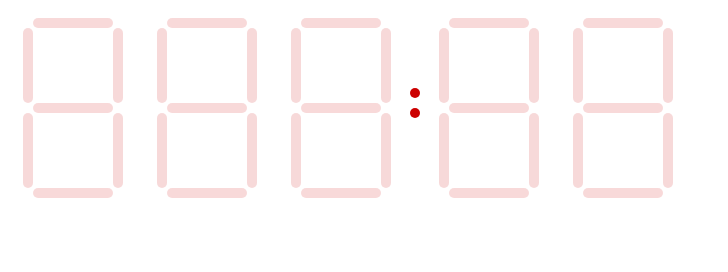
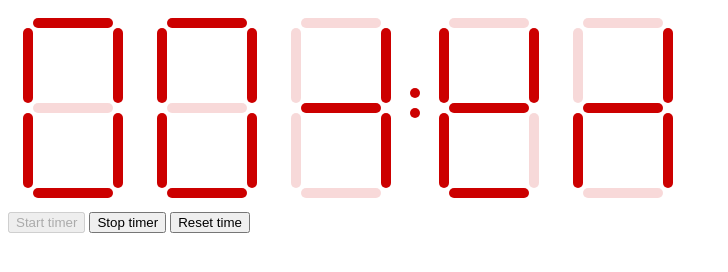
Before and after one commit to Erik3010/Digital-Timer, a plain HTML site: page index.html in a window 1280 px wide. Shown: the whole page, without its empty margins (0-728 px from the left). Drawn offline with Linux system fonts and the light colour scheme.

Commit message:
Add start stop reset button

```diff
--- a/index.html
+++ b/index.html
@@ -64,6 +64,12 @@
         </div>
     </div>
 
+    <div class="button">
+        <button class="btn btn-start" onclick="start()" disabled="true">Start timer</button>
+        <button class="btn btn-stop" onclick="stop()">Stop timer</button>
+        <button class="btn btn-reset" onclick="reseted()">Reset time</button>
+    </div>
+
     <script src="script.js"></script>
 </body>
 </html>
--- a/script.js
+++ b/script.js
@@ -3,6 +3,8 @@ let centiSecond = 0;
 
 let secondDigit = document.querySelectorAll('.second');
 let centiSecDigit = document.querySelectorAll('.centisecond');
+
+let btnStart = document.querySelector('.btn-start');
 // let segment = document.querySelectorAll('.segment');
 
 let digitSegment = [
@@ -40,10 +42,14 @@ function secondCounter() {
     // }, 1)
 }
 
+let timeOut;
+let stoped = false;
+// let reset = false;
+
 function centiCounter() {
     centiSecond++;
 
-    console.log(centiSecond)
+    // console.log(reset)
 
     let cenSecondOne = Math.floor((centiSecond/10)%10);
     let cenSecondTwo = centiSecond%10;
@@ -54,12 +60,34 @@ function centiCounter() {
     if(centiSecond >= 100) {
         centiSecond = 0;
         secondCounter();
-        setTimeout(centiCounter, 10);
+        timeout = setTimeout(centiCounter, 10);
     }else{
-        setTimeout(centiCounter, 10);
+        timeout = setTimeout(centiCounter, 10);
     }
 }
-// centiCounter();
+centiCounter();
+
+function reseted() {
+    centiSecond = 0;
+    timeSecond = 0;
+    stop();
+    console.log(centiSecond, timeSecond)
+
+}
+
+function stop() {
+    clearTimeout(timeout);
+    stoped = false;
+    btnStart.disabled = false;
+}
+
+function start() {
+    if(!stoped) {
+        btnStart.disabled = true;
+        timeout = setTimeout(centiCounter, 10);
+    }
+}
+
 // setInterval(() => {
 //     centiSecond++;
 
```
